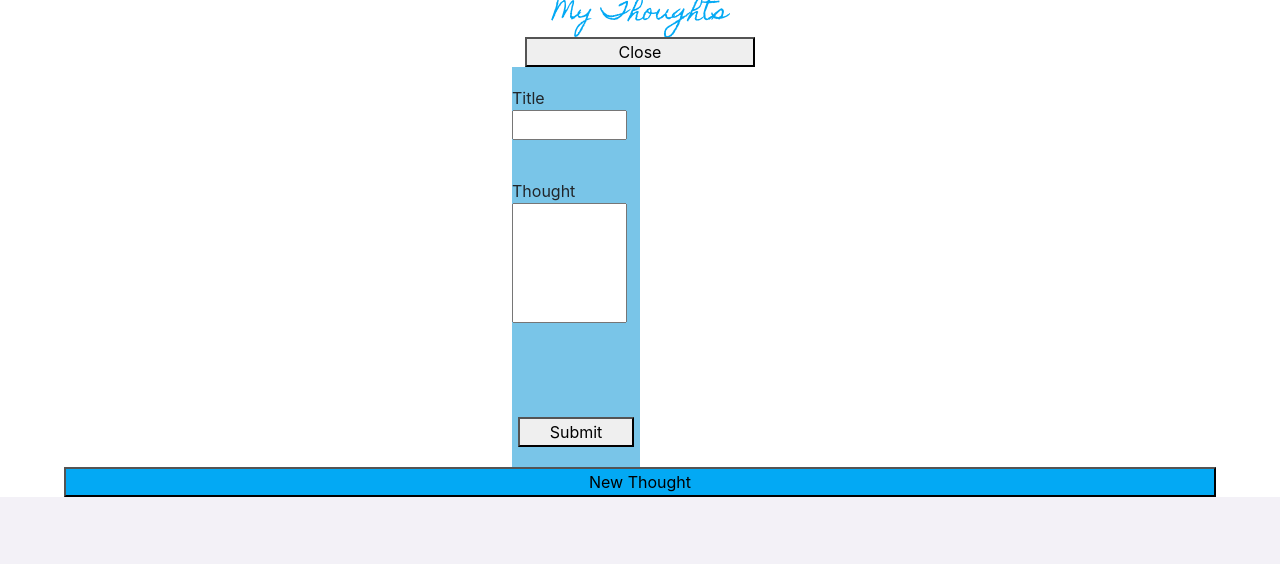
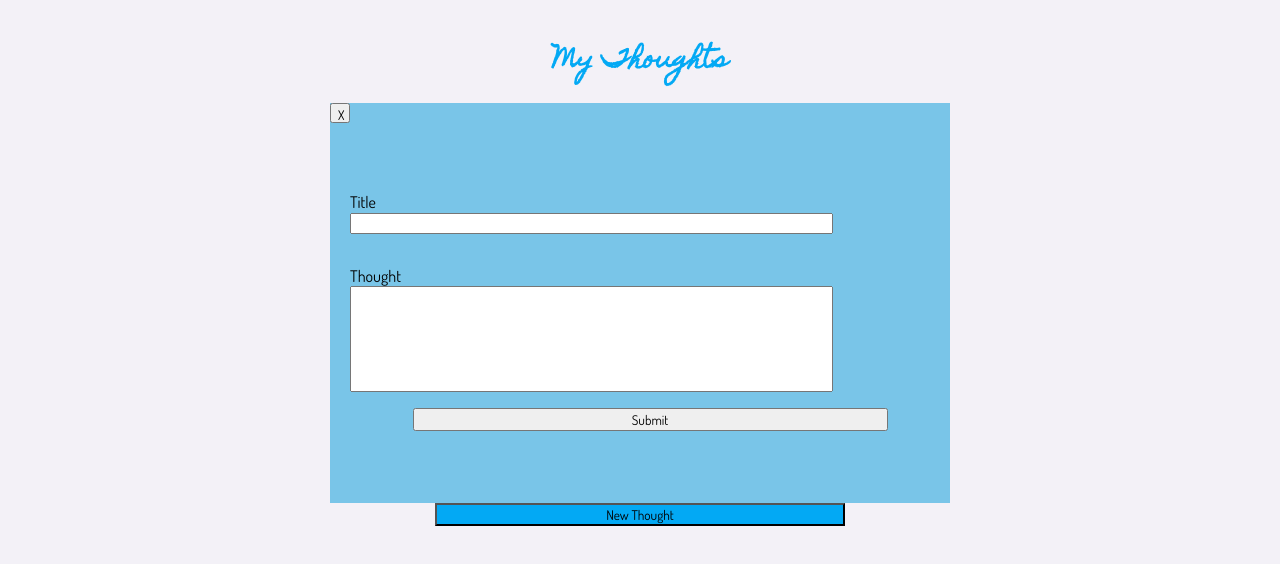
Before and after one commit to amshholland/react-lab-2, a React (Create React App) app: page / in a window 1280 px wide. Both pictures are taken after a click on the button "New Thought". Shown: the top 564 px of the page. Built offline with nearby package versions, Linux system fonts and the light colour scheme.

Commit message:
formatting

```diff
--- a/public/index.html
+++ b/public/index.html
@@ -6,8 +6,7 @@
   <link rel="icon" href="%PUBLIC_URL%/favicon.ico" />
   <meta name="viewport" content="width=device-width, initial-scale=1" />
   <meta name="theme-color" content="#000000" />
-  <link href="https://cdn.jsdelivr.net/npm/bootstrap@5.0.1/dist/css/bootstrap.min.css" rel="stylesheet"
-    integrity="sha384-+0n0xVW2eSR5OomGNYDnhzAbDsOXxcvSN1TPprVMTNDbiYZCxYbOOl7+AMvyTG2x" crossorigin="anonymous">
+  <link href="https://fonts.googleapis.com/css2?family=Dosis&family=Homemade+Apple&display=swap" rel="stylesheet">
   <meta name="description" content="Web site created using create-react-app" />
   <link rel="apple-touch-icon" href="%PUBLIC_URL%/logo192.png" />
   <!--
--- a/src/components/PostForm.css
+++ b/src/components/PostForm.css
@@ -1,27 +1,37 @@
 .PostForm {
     background-color: #79c5e8;
-    width: 50%;
+    width: 100%;
     height: 50vh;
     display: flex;
     flex-direction: column;
-    align-items: center;
     text-align: left;
-    justify-content: space-around;
+    justify-content: center;
+    font-family: 'Dosis', sans-serif;
 }
 
-.titleDiv, .thoughtDiv {
-    align-items: center;
-    width: 100%;
+.closeButton {
+    height: 20px;
+    width: 20px;
+    margin: 0 auto;
+}
+
+.title, .thought, .submit {
+    width: 475px;
     margin: 0;
 }
-.title, .thought{
-   width: 90%;
-   margin: 0;
+
+.thought {
+    height: 100px;
 }
-.thought{
-height: 60%;
+
+.submit {
+    align-self: center;
 }
-.thoughtDiv {
-    height: 50%;
 
-}
+
+/* .formContainer {
+    display: none;
+    position: fixed;
+    z-index: 1;
+    background-color: rgba(0, 0, 0, 0.25);
+} */
--- a/src/components/PostForm.tsx
+++ b/src/components/PostForm.tsx
@@ -6,8 +6,7 @@ import Post from '../model/Post';
 import closeForm from './SocialPosts';
 
 interface Props {
-    onClick?: ( post: Post ) => void;
-    onSubmit?: ( post: Post ) => void;
+    onSubmit: ( post: Post ) => void;
 }
 
 // Should form submit to PostInList component?
@@ -28,22 +27,25 @@ function PostForm( { onSubmit }: Props ) {
             title: title,
             thought: thought
         };
+        onSubmit( post );
 
         // reset form
         setTitle( '' );
         setThought( '' );
     }
     return (
-        <form className="PostForm" id="postform" onSubmit={ handleSubmit }>
-            <div className="titleDiv">
-                <label htmlFor="title" />Title <br />
-                <input type="text" className="title" id="title" onChange={ e => setTitle( e.target.value ) } value={ title } required />
-            </div>
-            <div className="thoughtDiv">
-                <label htmlFor="thought" />Thought <br />
-                <input type="text" className="thought" id="thought" onChange={ e => setThought( e.target.value ) } value={ thought } required />
-            </div>
-            <button type="submit" >Submit</button>
+        <form className="PostForm" onSubmit={ handleSubmit }>
+            <p>
+                <label> Title <br />
+                    <input type="text" className="title" onChange={ e => setTitle( e.target.value ) } value={ title } />
+                </label>
+            </p >
+            <p>
+                <label> Thought <br />
+                    <input type="text" className="thought" onChange={ e => setThought( e.target.value ) } value={ thought } />
+                </label>
+            </p>
+            <button type="submit" className="submit">Submit</button>
         </form >
     );
 }
--- a/src/components/PostInList.tsx
+++ b/src/components/PostInList.tsx
@@ -4,15 +4,19 @@ import Post from '../model/Post';
 
 interface Props {
     post: Post;
-    onDelete?: ( post: Post ) => void;
+    onDelete?: () => void;
 }
+
 function PostInList( { post, onDelete }: Props ) {
 
     return (
         <div className="PostInList">
-            <p> { post.title } { post.thought } { onDelete }</p>
+            <h3>{ post.title }</h3>
+            <p>{ post.thought }</p>
+            <button onClick={ onDelete }>Delete</button>
         </div>
     );
 }
 
+
 export default PostInList;
--- a/src/components/SocialPosts.css
+++ b/src/components/SocialPosts.css
@@ -2,8 +2,26 @@
     display: flex;
     flex-direction: column;
     align-items: center;
+    padding: 20px;
+    background-color: #f3f1f7;
 }
 
 .newThoughtButton{
-    background-color: #03a9f4
+    background-color: #03a9f4;
+    width: 33%;
 }
+
+.formContainer {
+    font-family: 'Dosis', sans-serif;
+    display: flex;
+    background-color: #79c5e8;
+    width: 50%;
+}
+
+.PostContainer {
+    background-color: white;
+}
+
+.closeForm {
+    display: hidden;
+}
--- a/src/components/SocialPosts.tsx
+++ b/src/components/SocialPosts.tsx
@@ -1,15 +1,25 @@
 import './SocialPosts.css';
+
+import React, { useState } from 'react';
 
 import Post from '../model/Post';
 import PostForm from "./PostForm";
 import PostInList from './PostInList';
-import React from "react";
-import { useState } from 'react';
 
 function SocialPosts() {
     const [ postform, setPostForm ] = useState( false );
     const [ posts, setPosts ] = useState<Post[]>( [
     ] );
+    const closeButton = <button type="button" className="closeButton" onClick={ closeForm }>X</button>;
+
+
+    function showForm() {
+        setPostForm( true );
+    }
+
+    function closeForm() {
+        setPostForm( false );
+    }
 
     function handleDeletePost( index: number ): void {
         setPosts( prevPost => [
@@ -22,37 +32,34 @@ function SocialPosts() {
         setPosts( prevPosts => [ ...prevPosts, posts ] );
     }
 
-    function openForm() {
-        setPostForm( true );
-    }
-
-    function closeForm() {
-        setPostForm( false );
-    }
-
-
-    // function showForm() {
-    //     // return postform === false ? true : false;
-    //
-    // }
-
+    // Close button is hidden until post form is visible
+    // submit button is hidden except while post for is visible
+    // New thought is hidden while post form is visisble
     return (
         <div className="SocialPosts">
             <header className="Header">
                 <h1>My Thoughts</h1>
             </header>
-            <div className="formDiv">
-                <button type="button" className="close" onClick={ closeForm }>Close</button>
-                { postform && <PostForm onSubmit={ handleAddPost } /> }
+
+            <div className={ "formContainer" }>
+                { postform &&
+                    <>
+                        { closeButton }
+                        <PostForm onSubmit={ handleAddPost } />
+                    </> }
             </div>
-            <button className="newThoughtButton" onClick={ openForm } >New Thought</button>
+
+            <button className="newThoughtButton" id="newThoughtButton" onClick={ showForm }>New Thought</button>
+
             <div className="PostContainer">
                 { posts.map( ( post, i ) =>
                     <PostInList key={ i } post={ post } onDelete={ () => handleDeletePost( i ) } />
                 ) }
             </div>
+
         </div>
     );
 }
 
+
 export default SocialPosts;
--- a/src/index.css
+++ b/src/index.css
@@ -18,6 +18,7 @@ h1 {
   font-family: 'Homemade Apple', cursive;
   color: #03a9f4;
   font-size: 24px;
+  background-color: #f3f1f7;
 }
 
 html {
@@ -26,4 +27,5 @@ html {
 
 button {
   width: 90%;
+  font-family: 'Dosis', sans-serif;
 }
```
